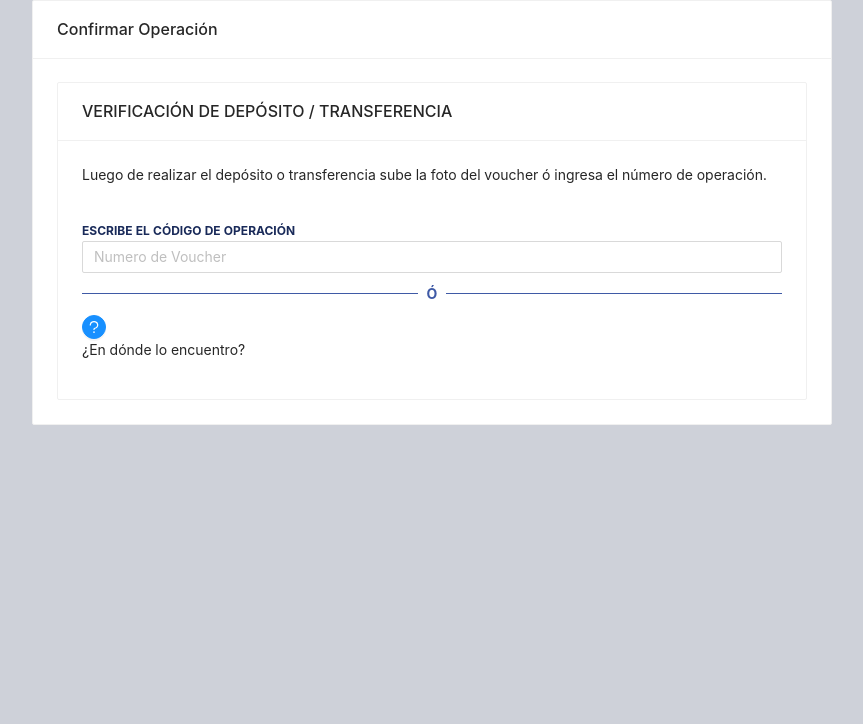
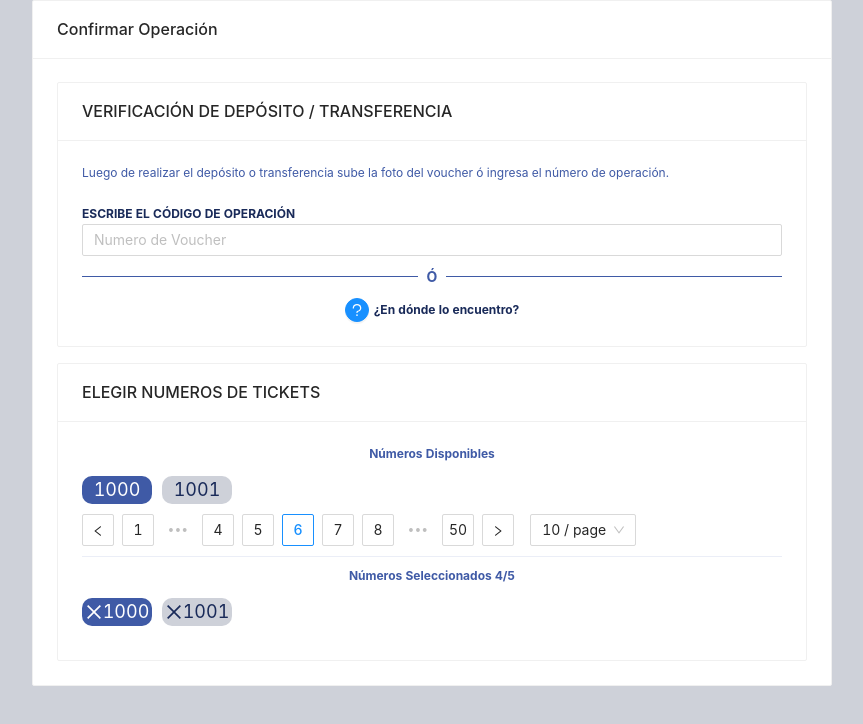
Before and after one commit to paulneo/rifarito-frontend, a React (Create React App) app: page / in a window 1280 px wide. Shown: the top 724 px of the page, without its empty margins (208-1071 px from the left). Built offline with nearby package versions, Linux system fonts and the light colour scheme.

Commit message:
:lipstick: add ticket

```diff
--- a/src/StepTwo/UI/CardGeneral/index.js
+++ b/src/StepTwo/UI/CardGeneral/index.js
@@ -2,6 +2,8 @@ import React from 'react';
 import { Card, Row, Col, } from 'antd';
 import { Btn, Center } from './style'
 import Deposit from '../Deposit'
+import Ticket from '../Ticket'
+
 const CardGeneral = () => {
   return (
     <Card title="Confirmar Operación">
@@ -9,7 +11,9 @@ const CardGeneral = () => {
         <Col span={24}>
           <Deposit />
         </Col>
-
+        <Col span={24}>
+          <Ticket />
+        </Col>
       </Row>
     </Card>
   );
--- a/src/StepTwo/UI/Deposit/index.js
+++ b/src/StepTwo/UI/Deposit/index.js
@@ -1,12 +1,12 @@
 import React from 'react';
 import { Card, Upload, Button, Input } from 'antd'
-import { Title, Divider } from './style'
+import { Title, Divider, Question, QuestionText, Text } from './style'
 import { QuestionOutlined } from '@ant-design/icons';
 
 const Deposit = () => {
   return (
     <Card title='VERIFICACIÓN DE DEPÓSITO / TRANSFERENCIA'>
-      <p>Luego de realizar el depósito o transferencia sube la foto del voucher ó ingresa el número de operación.</p>
+      <Text>Luego de realizar el depósito o transferencia sube la foto del voucher ó ingresa el número de operación.</Text>
       <Upload
         name="avatar"
         listType="picture-card"
@@ -24,10 +24,10 @@ const Deposit = () => {
       <Divider>
         Ó
       </Divider>
-      <div>
+      <Question>
         <Button type="primary" shape="circle" icon={<QuestionOutlined />} size='small'/>
-        <p>¿En dónde lo encuentro?</p>
-      </div>
+        <QuestionText>¿En dónde lo encuentro?</QuestionText>
+      </Question>
     </Card>
   );
 };
--- a/src/StepTwo/UI/Deposit/style.js
+++ b/src/StepTwo/UI/Deposit/style.js
@@ -10,9 +10,9 @@ export const Title = styled.p`
 
 export const Text = styled.p`
   margin:0px;
-  color:#C7C7C7;
-  font-size:10px;
-  font-weight:bold;
+  color:#3F5AA6;
+  font-size:12px;
+
 `
 
 export const Divider = styled.div`
@@ -42,3 +42,17 @@ export const Divider = styled.div`
     right: 0px;
   }
 `
+
+export const Question = styled.div`
+ display:flex;
+ justify-content:center;
+ align-items:center;
+`
+
+export const QuestionText = styled.p`
+  color: #192A59;
+  font-size:12px;
+  margin:0;
+  margin-left:5px;
+  font-weight:bold;
+`
--- /dev/null
+++ b/src/StepTwo/UI/Ticket/index.js
@@ -0,0 +1,26 @@
+import React from 'react';
+import { Card, Pagination, Row, Col,  } from 'antd'
+import { Number, ContentNumbers, Text, Divider } from './style'
+import {  CloseOutlined} from '@ant-design/icons';
+const ticketsNumber = [1 , 2000]
+
+const Ticket = () => {
+  return (
+    <Card title='ELEGIR NUMEROS DE TICKETS'>
+      <Text>Números Disponibles</Text>
+      <ContentNumbers>
+          <Number active>1000</Number>
+          <Number >1001</Number>
+      </ContentNumbers>
+      <Pagination defaultCurrent={6} total={500} />
+      <Divider/>
+      <Text>Números Seleccionados 4/5</Text>
+      <ContentNumbers>
+        <Number active> <CloseOutlined style={{cursor: 'pointer'}}/> 1000</Number>
+        <Number > <CloseOutlined style={{ cursor: 'pointer' }} />1001</Number>
+      </ContentNumbers>
+    </Card>
+  );
+};
+
+export default Ticket;
--- /dev/null
+++ b/src/StepTwo/UI/Ticket/style.js
@@ -0,0 +1,33 @@
+import styled from 'styled-components'
+
+export const Number = styled.p`
+  font-size: 18px;
+  background: ${props => props.active ? '#3F5AA6' : '#CED1D9'};
+  color:${props => props.active ? 'white' : '#192A59'};
+  border-radius: 10px;
+  text-align: center;
+  width: 70px;
+  margin: 0 10px 10px 0;
+  display: flex;
+  align-items: center;
+  justify-content: center;
+`
+export const Text = styled.p`
+  /* margin:0px; */
+  color:#3F5AA6;
+  font-size:12px;
+  text-align: center;
+  font-weight:bold;
+`
+
+export const ContentNumbers = styled.div`
+  display:flex;
+  align-items:center;
+  flex-wrap:wrap;
+`
+export const Divider = styled.div`
+  width:100%;
+  height:1px;
+  background: #EBEEF7;
+  margin:10px 0;
+`
```
